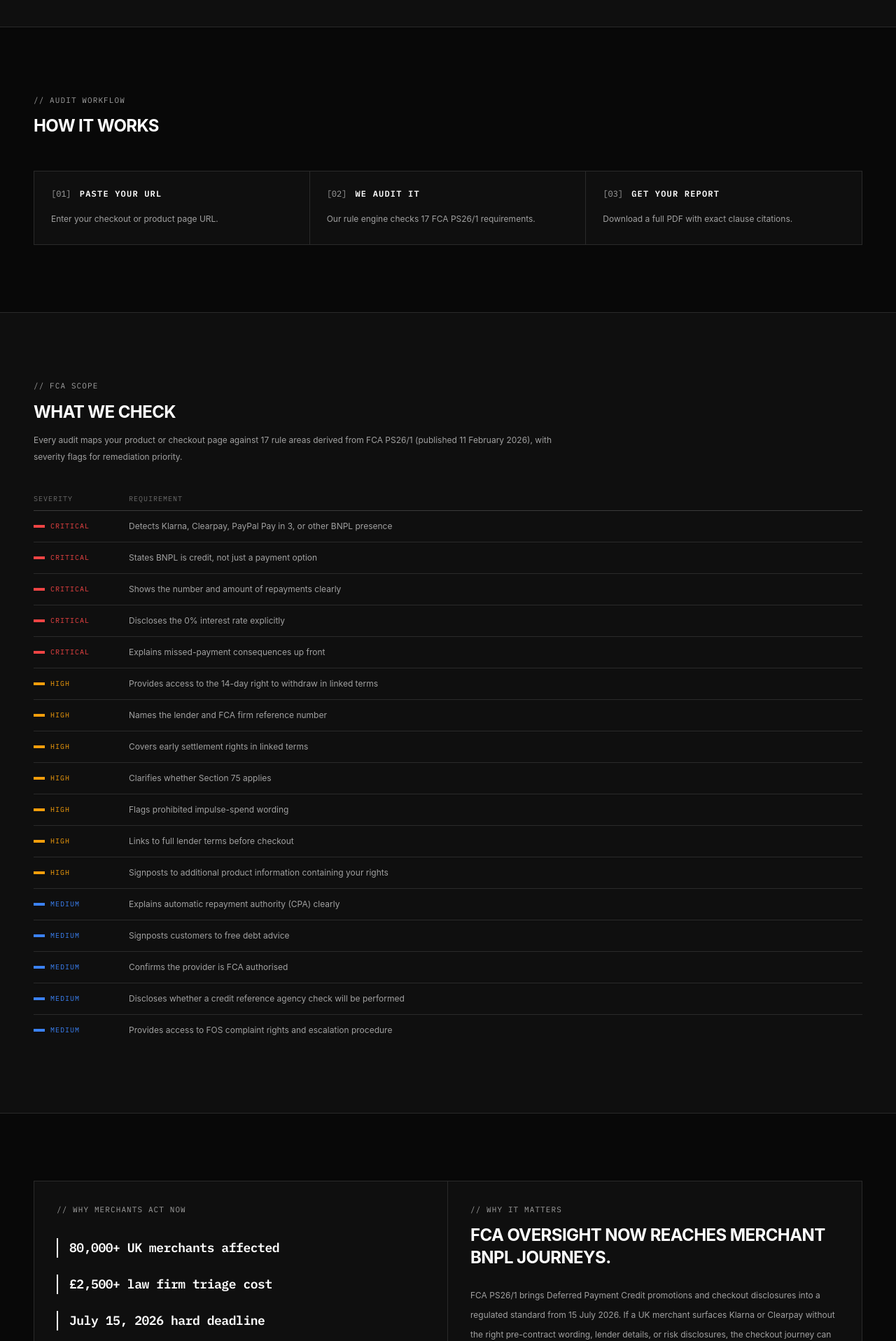
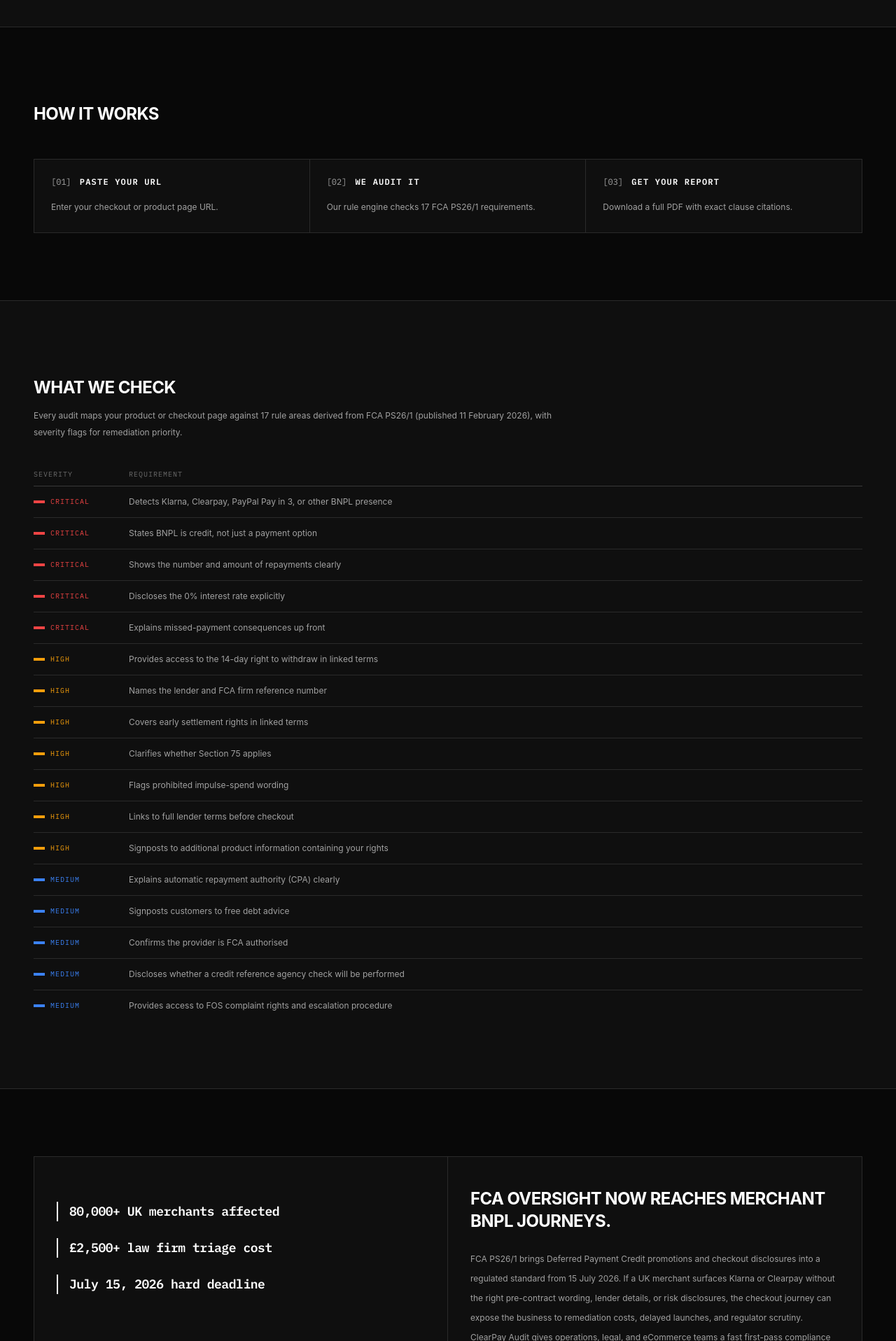
Before and after one commit to Web-Tools-SaaS/clearpay-audit, a Next.js app: page / in a window 1280 px wide. Shown: the part 1304-3220 px from the top of the page at 70% size. Built offline with nearby package versions, Linux system fonts and the light colour scheme.

Commit message:
Update page.tsx

```diff
--- a/app/page.tsx
+++ b/app/page.tsx
@@ -140,7 +140,7 @@ export default function Home() {
           <div className="mx-auto w-full max-w-7xl px-6 py-20 sm:px-8 lg:px-12 lg:py-24">
             <div className="max-w-2xl mb-12">
               <p className="font-mono text-[11px] uppercase tracking-widest text-[#A1A1A1]">
-                // AUDIT WORKFLOW
+                {/* AUDIT WORKFLOW */}
               </p>
               <h2 className="mt-3 text-xl font-bold uppercase tracking-tight text-white sm:text-2xl">
                 How It Works
@@ -174,7 +174,7 @@ export default function Home() {
           <div className="mx-auto w-full max-w-7xl px-6 py-20 sm:px-8 lg:px-12 lg:py-24">
             <div className="max-w-3xl mb-10">
               <p className="font-mono text-[11px] uppercase tracking-widest text-[#A1A1A1]">
-                // FCA SCOPE
+                {/* FCA SCOPE */}
               </p>
               <h2 className="mt-3 text-xl font-bold uppercase tracking-tight text-white sm:text-2xl">
                 What We Check
@@ -218,7 +218,7 @@ export default function Home() {
             {/* Stats panel */}
             <div className="border border-[#2A2A2A] bg-[#0F0F0F] p-8">
               <p className="font-mono text-[11px] uppercase tracking-widest text-[#A1A1A1] mb-8">
-                // WHY MERCHANTS ACT NOW
+                {/* WHY MERCHANTS ACT NOW */}
               </p>
               <div className="space-y-6">
                 {stats.map((stat) => (
@@ -235,7 +235,7 @@ export default function Home() {
             {/* Copy panel */}
             <div className="border border-[#2A2A2A] border-t-0 lg:border-t lg:border-l-0 bg-[#0F0F0F] p-8 flex flex-col justify-center">
               <p className="font-mono text-[11px] uppercase tracking-widest text-[#A1A1A1]">
-                // WHY IT MATTERS
+                {/* WHY IT MATTERS */}
               </p>
               <h2 className="mt-3 text-xl font-bold uppercase tracking-tight text-white sm:text-2xl">
                 FCA oversight now reaches merchant BNPL journeys.
```
